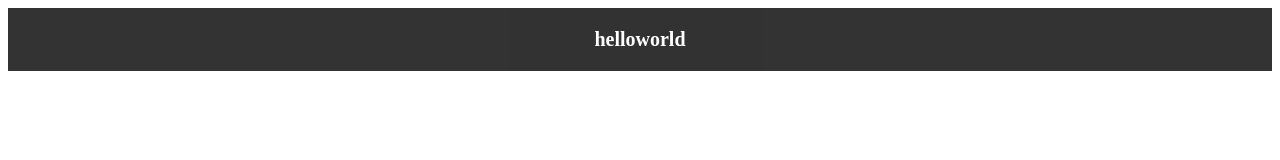
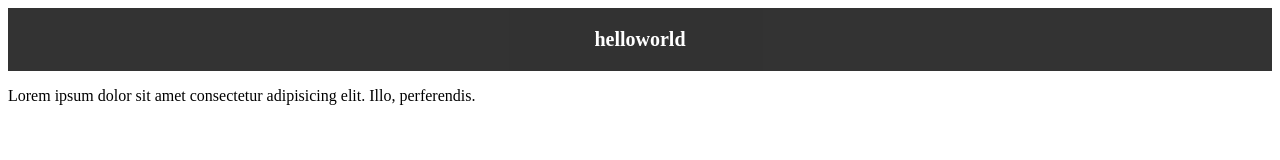
Before and after one commit to parvadha/myjsclass, a plain HTML site: page index.html in a window 1280 px wide. Drawn offline with Linux system fonts and the light colour scheme.

Commit message:
p element added in index.html

```diff
--- a/index.html
+++ b/index.html
@@ -4,5 +4,6 @@
   </head>
   <body>
     <h1>helloworld</h1>
+    <p>Lorem ipsum dolor sit amet consectetur adipisicing elit. Illo, perferendis.</p>
   </body>
 </html>
```
